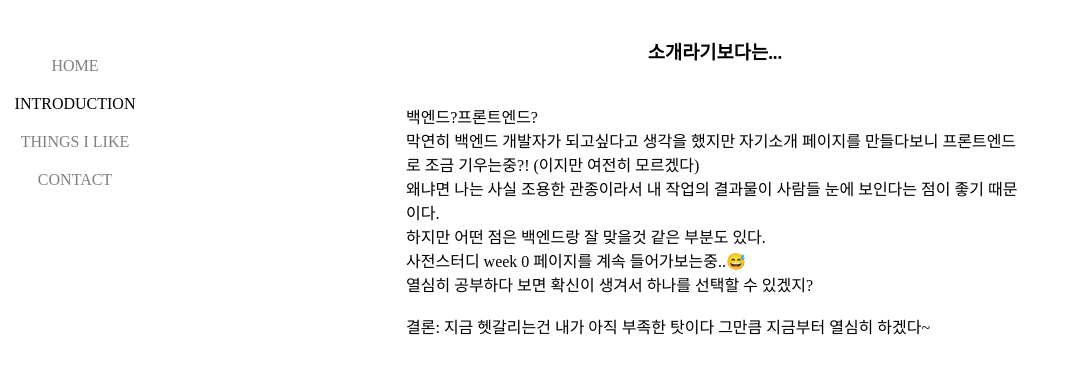
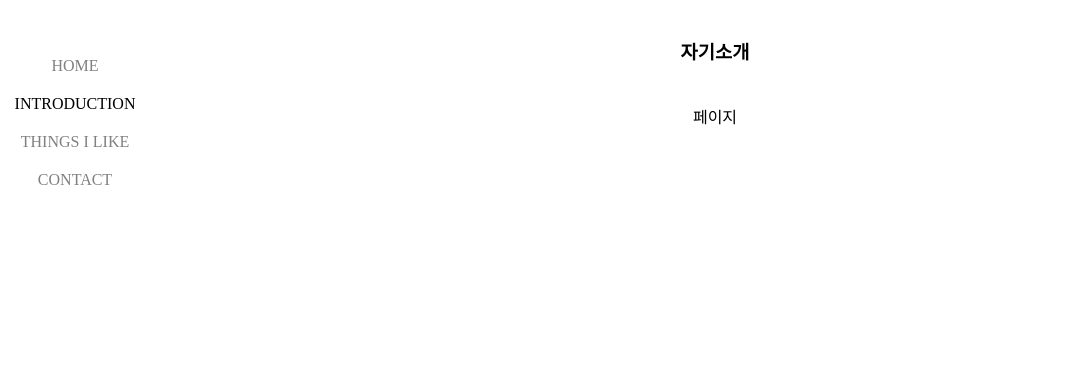
Before and after one commit to J-EUM/my-first-web, a plain HTML site: page introduction.html in a window 1280 px wide. Shown: the part 60-434 px from the top of the page, without its empty margins (0-1065 px from the left). Drawn offline with Linux system fonts and the light colour scheme.

Commit message:
Update introduction.html

```diff
--- a/introduction.html
+++ b/introduction.html
@@ -24,17 +24,9 @@
         </ul>
       </nav>
       <div class="contents">
-        <h3>소개라기보다는...</h3>
+        <h3>자기소개</h3>
         <p>
-          백엔드?프론트엔드?<br>
-          막연히 백엔드 개발자가 되고싶다고 생각을 했지만 자기소개 페이지를 만들다보니 프론트엔드로 조금 기우는중?!
-          (이지만 여전히 모르겠다)<br>
-          왜냐면 나는 사실 조용한 관종이라서 내 작업의 결과물이 사람들 눈에 보인다는 점이 좋기 때문이다.<br>
-          하지만 어떤 점은 백엔드랑 잘 맞을것 같은 부분도 있다.<br>
-          사전스터디 week 0 페이지를 계속 들어가보는중..&#x1F605<br>
-          열심히 공부하다 보면 확신이 생겨서 하나를 선택할 수 있겠지?<br>
-          <br>
-          결론: 지금 헷갈리는건 내가 아직 부족한 탓이다 그만큼 지금부터 열심히 하겠다~<br>
+         페이지<br>
         </p>
 
 
```
